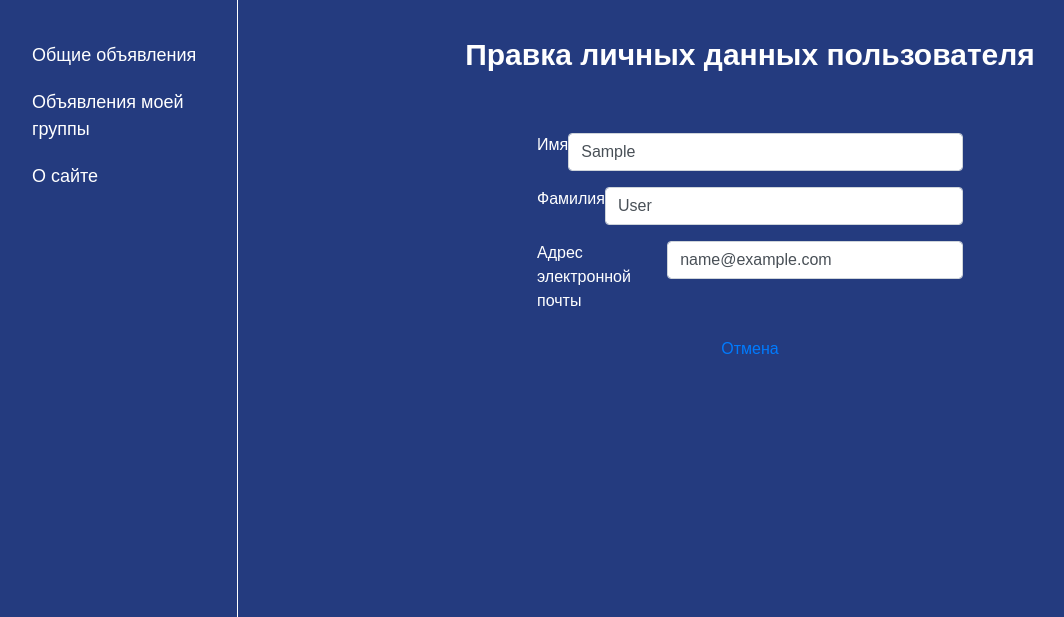
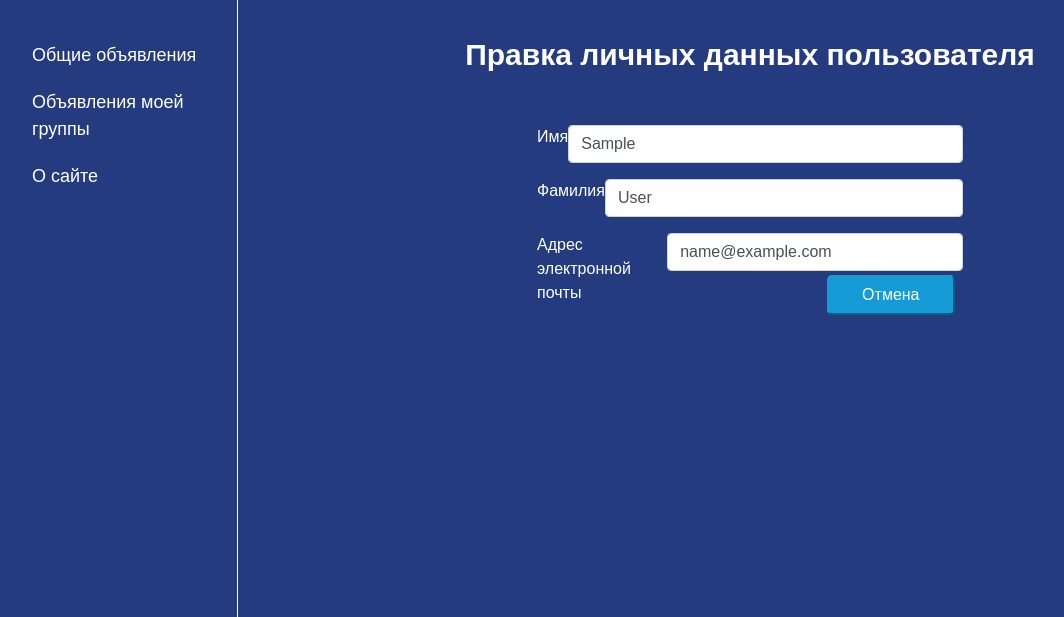
Before and after one commit to nikshaposhnikov/diploma, a Django app: page /accounts/profile/change/ in a window 1280 px wide. Shown: the part 101-718 px from the top of the page, without its empty margins (18-1082 px from the left). Run offline with Django 3.2, Linux system fonts and the light colour scheme; the visitor is signed in with stand-in values (Sample User, id 1); data comes from the database, SQL or seed files in the repository; some libraries are stand-ins or nearby versions.

Commit message:
Added markup for cancel button.

```diff
--- a/main/static/main/style.css
+++ b/main/static/main/style.css
@@ -193,7 +193,7 @@ body {
 .return-btn:hover,
 .btn-add-ads:hover,
 .btn-delete-ads:hover,
-.btn-edit-ads:hover{
+.btn-edit-ads:hover {
     background-color: #168bd6;
 }
 
@@ -331,6 +331,7 @@ body {
     flex-direction: column;
     align-items: center;
     padding-top: 2rem;
+    position: relative;
 }
 
 .about__name,
@@ -399,7 +400,16 @@ body {
     border-radius: 5px;
     width: 14rem;
     color: white;
-    margin:0.5rem 0;
+    margin: 0.5rem 0;
+}
+
+.btn-cancel {
+    background-color: #169bd6;
+    border-color: #169bd6;
+    border-radius: 5px;
+    width: 8rem;
+    color: white;
+    padding: 6px 0;
 }
 
 .registration__form-forgot-password {
@@ -467,8 +477,9 @@ body {
     word-wrap: break-word;
     max-width: 80%;
 }
+
 .btn-delete-ads,
-.btn-edit-ads{
+.btn-edit-ads {
     background-color: #169bd6;
     border-color: #169bd6;
     border-radius: 5px;
@@ -477,6 +488,12 @@ body {
     color: white;
     padding: 3px 0;
 }
-.header-names_teacher-info{
+
+.header-names_teacher-info {
     padding-top: 1rem;
 }
+.btn-cancel.edit-teacher-info{
+    position: absolute;
+    bottom: 30px;
+    right: 30%;
+}
--- a/main/templates/main/change_user_info.html
+++ b/main/templates/main/change_user_info.html
@@ -9,7 +9,6 @@
     <div class="registration__header">
         <p class="registration__name">Правка личных данных пользователя {{ user.get_user_name }}</p>
     </div>
-    <h2></h2>
     {% if user.is_teacher %}
     <div class="registration__form">
         <form method="post">
@@ -18,7 +17,9 @@
             {% buttons submit='Сохранить' %}{% endbuttons %}
         </form>
     </div>
-    <p><a href="{% url 'main:profile' %}">Отмена</a></p>
+    <p><a href="{% url 'main:profile' %}">
+        <button class="btn-cancel edit-teacher-info">Отмена</button>
+    </a></p>
     {% else %}
     <div class="registration__form">
         <form method="post">
@@ -27,7 +28,9 @@
             {% buttons submit='Сохранить' %}{% endbuttons %}
         </form>
     </div>
-    <p><a href="{% url 'main:student_profile' %}">Отмена</a></p>
+    <p><a href="{% url 'main:student_profile' %}">
+        <button class="btn-cancel edit-teacher-info">Отмена</button>
+    </a></p>
 </div>
 {% endif %}
 {% endblock %}
--- a/main/templates/main/comment_change.html
+++ b/main/templates/main/comment_change.html
@@ -12,5 +12,6 @@
     {% bootstrap_form form layout='horizontal' %}
     {% buttons submit='Исправить' %}{% endbuttons %}
 </form>
-    <p><a href="{% url 'main:detail' group_pk=comment.bb.group.pk pk=comment.bb.pk %}">Отмена</a></p>
+    <p><a href="{% url 'main:detail' group_pk=comment.bb.group.pk pk=comment.bb.pk %}">    <button class="btn-cancel">Отмена</button>
+    </a></p>
 {% endblock %}
--- a/main/templates/main/comment_delete.html
+++ b/main/templates/main/comment_delete.html
@@ -11,5 +11,7 @@
     {% csrf_token %}
     {% buttons submit='Удалить' %}{% endbuttons %}
 </form>
-    <p><a href="{% url 'main:detail' group_pk=comment.bb.group.pk pk=comment.bb.pk %}">Отмена</a></p>
+<p><a href="{% url 'main:detail' group_pk=comment.bb.group.pk pk=comment.bb.pk %}">
+    <button class="btn-cancel">Отмена</button>
+</a></p>
 {% endblock %}
--- a/main/templates/main/delete_teacher.html
+++ b/main/templates/main/delete_teacher.html
@@ -12,6 +12,7 @@
         {% csrf_token %}
         {% buttons submit='Удалить' %}{% endbuttons %}
     </form>
-    <p><a href="{% url 'main:profile' %}">Отмена</a></p>
+    <p><a href="{% url 'main:profile' %}">    <button class="btn-cancel">Отмена</button>
+    </a></p>
 </div>
 {% endblock %}
--- a/main/templates/main/delete_user.html
+++ b/main/templates/main/delete_user.html
@@ -11,6 +11,7 @@
         {% csrf_token %}
         {% buttons submit='Удалить' %}{% endbuttons %}
     </form>
-    <p><a href="{% url 'main:student_profile' %}">Отмена</a></p>
+    <p><a href="{% url 'main:student_profile' %}">    <button class="btn-cancel">Отмена</button>
+    </a></p>
 </div>
 {% endblock %}
--- a/main/templates/main/detail.html
+++ b/main/templates/main/detail.html
@@ -32,9 +32,10 @@
         </div>
     {% endif %}
     {% if user.is_teacher %}
-        <p><a href="{% url 'main:by_group' pk=bb.group.pk %}{{ all }}">Назад</a></p>
+        <p><a href="{% url 'main:by_group' pk=bb.group.pk %}{{ all }}">        <button class="btn-cancel">Назад</button>
+        </a></p>
     {% else %}
-        <p><a href="{% url 'main:index' %}">Назад</a></p>
+        <p><a href="{% url 'main:index' %}"> <button class="btn-cancel">Назад</button></a></p>
     {% endif %}
         <h4 class="mt-5">Новый комментарий</h4>
         <form method="post">
--- a/main/templates/main/password_change.html
+++ b/main/templates/main/password_change.html
@@ -17,9 +17,11 @@
         </form>
     </div>
     {% if user.is_teacher %}
-    <p><a href="{% url 'main:profile' %}">Отмена</a></p>
+    <p><a href="{% url 'main:profile' %}">    <button class="btn-cancel edit-teacher-info">Отмена</button>
+    </a></p>
     {% else %}
-    <p><a href="{% url 'main:student_profile' %}">Отмена</a></p>
+    <p><a href="{% url 'main:student_profile' %}">    <button class="btn-cancel edit-teacher-info">Отмена</button>
+    </a></p>
     {% endif %}
 </div>
 {% endblock %}
--- a/main/templates/main/password_reset.html
+++ b/main/templates/main/password_reset.html
@@ -32,7 +32,8 @@
                                     <br>
                                     {% buttons submit='Сменить пароль' %}{% endbuttons %}
                                 </form>
-                                <p><a href="{% url 'main:login' %}">Отмена</a></p>
+                                <p><a href="{% url 'main:login' %}">    <button class="btn-cancel">Отмена</button>
+                                </a></p>
                             </div>
                         </div>
                     </div>
--- a/main/templates/main/profile_bb_add.html
+++ b/main/templates/main/profile_bb_add.html
@@ -13,5 +13,7 @@
     {% bootstrap_formset formset layout='horizontal' %}
     {% buttons submit='Добавить' %}{% endbuttons %}
 </form>
-    <p><a href="{% url 'main:profile' %}">Отмена</a></p>
+<p><a href="{% url 'main:profile' %}">
+    <button class="btn-cancel">Отмена</button>
+</a></p>
 {% endblock %}
--- a/main/templates/main/profile_bb_change.html
+++ b/main/templates/main/profile_bb_change.html
@@ -13,5 +13,6 @@
         {% bootstrap_formset formset layout='horizontal' %}
         {% buttons submit='Исправить' %}{% endbuttons %}
     </form>
-    <p><a href="{% url 'main:profile' %}">Отмена</a></p>
+    <p><a href="{% url 'main:profile' %}">    <button class="btn-cancel">Отмена</button>
+    </a></p>
 {% endblock %}
--- a/main/templates/main/profile_bb_delete.html
+++ b/main/templates/main/profile_bb_delete.html
@@ -12,6 +12,8 @@
         {% csrf_token %}
         {% buttons submit='Удалить' %}{% endbuttons %}
     </form>
+    <a href="{% url 'main:profile' %}">
+        <button class="btn-cancel">Отмена</button>
+    </a>
 </div>
-<p><a href="{% url 'main:profile' %}">Отмена</a></p>
 {% endblock %}
--- a/main/templates/main/profile_bb_detail.html
+++ b/main/templates/main/profile_bb_detail.html
@@ -30,9 +30,9 @@
 </div>
 {% endif %}
 {% if user.is_teacher %}
-<p><a href="{% url 'main:profile' %}">Назад</a></p>
+<p><a href="{% url 'main:profile' %}"> <button class="btn-cancel">Назад</button></a></p>
 {% else %}
-<p><a href="{% url 'main:student_profile' %}">Назад</a></p>
+<p><a href="{% url 'main:student_profile' %}"> <button class="btn-cancel">Назад</button></a></p>
 {% endif %}
 <h4 class="">Новый комментарий</h4>
 <form method="post">
--- a/main/templates/main/profile_file_add.html
+++ b/main/templates/main/profile_file_add.html
@@ -12,5 +12,5 @@
         {% bootstrap_formset formset layout='horizontal' %}
         {% buttons submit='Сохранить' %}{% endbuttons %}
     </form>
-    <p><a href="{% url 'main:profile_sub_detail' sub.pk %}">Назад</a></p>
+    <p><a href="{% url 'main:profile_sub_detail' sub.pk %}"> <button class="btn-cancel">Назад</button></a></p>
 {% endblock %}
--- a/main/templates/main/profile_sub_detail.html
+++ b/main/templates/main/profile_sub_detail.html
@@ -30,7 +30,7 @@
     {% else %}
     <h5>На данный момент вы не добавляли никаких дополнительных материалов</h5>
     {% endif %}
-    <p><a href="{% url 'main:teacher_subjects' %}">Назад</a></p>
+    <p><a href="{% url 'main:teacher_subjects' %}"> <button class="btn-cancel">Назад</button></a></p>
     {% else %}
     {% if length_name_for_teach > 1 %}
     <p class="teacher-name">Преподаватели - {{ name_for_teacher.0 }}, {{ name_for_teacher.1 }}</p>
@@ -59,7 +59,7 @@
     {% else %}
     <p class="studying-files__name">На данный момент дополнительных материалов нет</p>
     {% endif %}
-    <p><a href="{% url 'main:student_subjects' %}">Назад</a></p>
+    <p><a href="{% url 'main:student_subjects' %}"> <button class="btn-cancel">Назад</button></a></p>
     <div class="about__info">
     </div>
 </div>
--- a/main/templates/main/teacher_register.html
+++ b/main/templates/main/teacher_register.html
@@ -9,7 +9,7 @@
     <div class="registration__header">
         <div class="registration-return__button">
             <a href="{% url 'main:register' %}">
-                <button class="return-btn">Назад</button>
+                <button class="return-btn"> <button class="btn-cancel">Назад</button></button>
             </a>
         </div>
         <p class="registration__name">Регистрация нового преподавателя</p>
```
Also changed, not shown: main/templates/main/profile.html (+11 -4 lines). Lines whose indentation alone changed are shown as unchanged.
